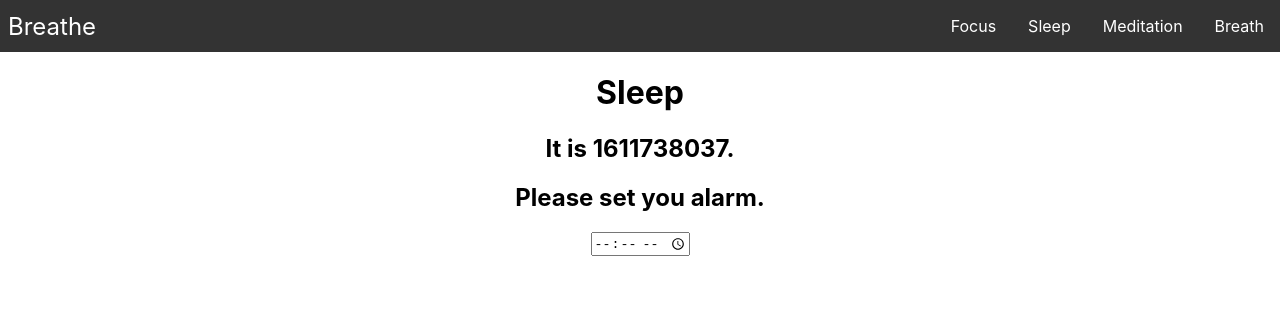
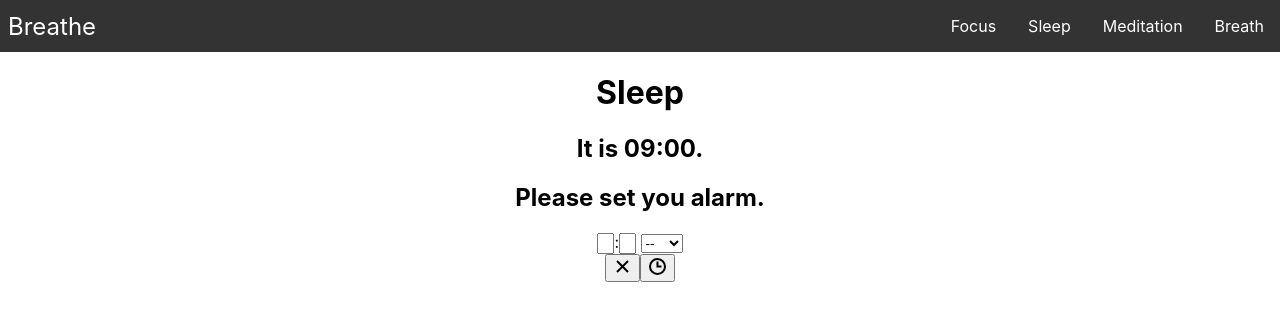
Before and after one commit to stephanierenata/breathe, a React (Create React App) app: page /Sleep in a window 1280 px wide. Shown: the top 320 px of the page. Built offline with nearby package versions, Linux system fonts and the light colour scheme; what moment-duration-format would draw is missing.

Commit message:
updated time format and time picker in Sleep page

```diff
--- a/package.json
+++ b/package.json
@@ -9,11 +9,13 @@
     "axios": "^0.21.1",
     "moment": "^2.29.1",
     "moment-duration-format": "^2.3.2",
+    "rc-time-picker": "^3.7.3",
     "react": "^17.0.1",
     "react-dom": "^17.0.1",
     "react-icons": "^4.1.0",
     "react-player": "^2.8.2",
     "react-scripts": "4.0.1",
+    "react-time-picker": "^4.1.2",
     "react-youtube-playlist": "^2.2.8",
     "web-vitals": "^0.2.4"
   },
--- a/src/components/s/Sleep.js
+++ b/src/components/s/Sleep.js
@@ -1,5 +1,8 @@
 import React, { Component } from 'react';
 import NavBar from '../NavBar';
+import moment from 'moment';
+import TimePicker from 'react-time-picker';
+
 
 class Sleep extends Component {
   constructor(props){
@@ -8,7 +11,6 @@ class Sleep extends Component {
       currentTime: '',
       alarmTime: '',
     }
-    this.setAlarmTime = this.setAlarmTime.bind(this);
   }
 
   componentDidMount(){
@@ -23,16 +25,15 @@ class Sleep extends Component {
 
   setCurrentTime(){
     this.setState({
-      currentTime: (new Date().getTime() / 1000).toFixed(0) //Date().toLocaleDateString('en-US', {hour12: false} )
+      currentTime: moment().format('hh:mm')
     });
   }
 
-  setAlarmTime(e){
-    e.preventDefault();
-    const inputTime = e.target.value + ':00'
+  handleTimeChange = (alarmTime) => {
     this.setState({
-      alarmTime: inputTime
+      alarmTime: alarmTime
     })
+    console.log(this.alarmTime)
   }
 
   checkAlarmClock(){
@@ -58,7 +59,8 @@ class Sleep extends Component {
         <h2>{this.alarmMessage}
         </h2>
         <form>
-          <input type="time" onChange={this.setAlarmTime}></input>
+          {/* <input type="time" onChange={this.handleTimeChange}></input> */}
+          <TimePicker onChange={this.handleTimeChange} />
         </form>
       </div>
     )
```
Also changed, not shown: 2 other files (tests, documents, lock files or other folders).
